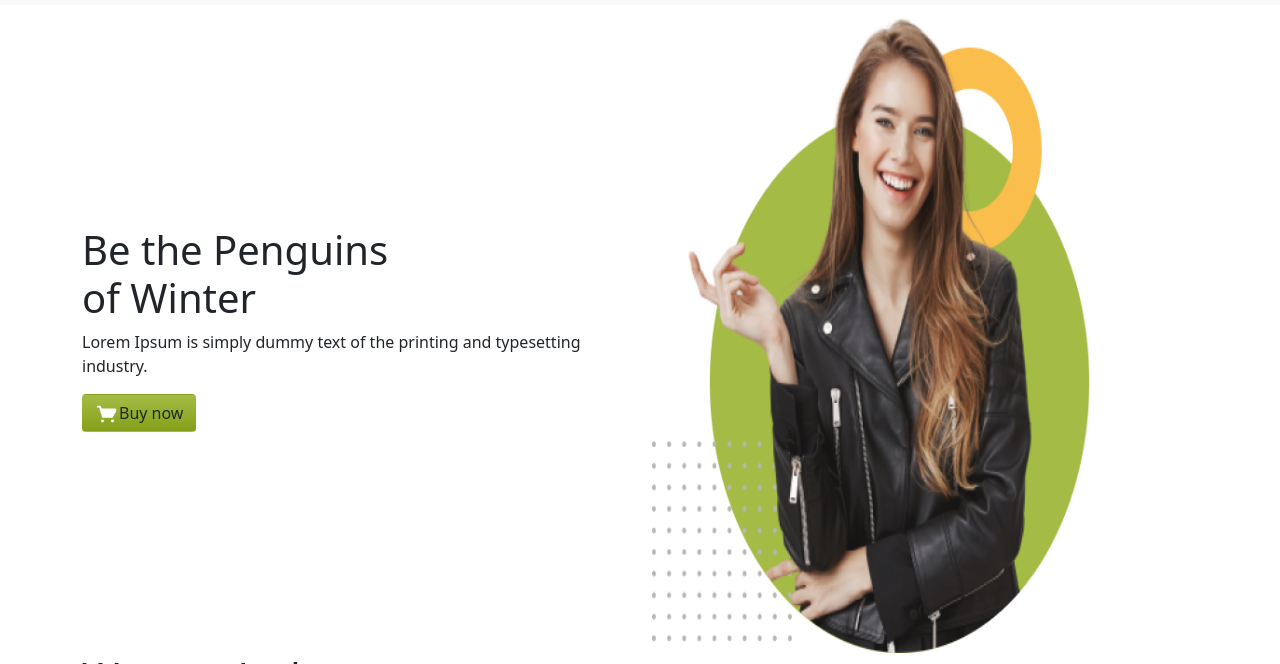
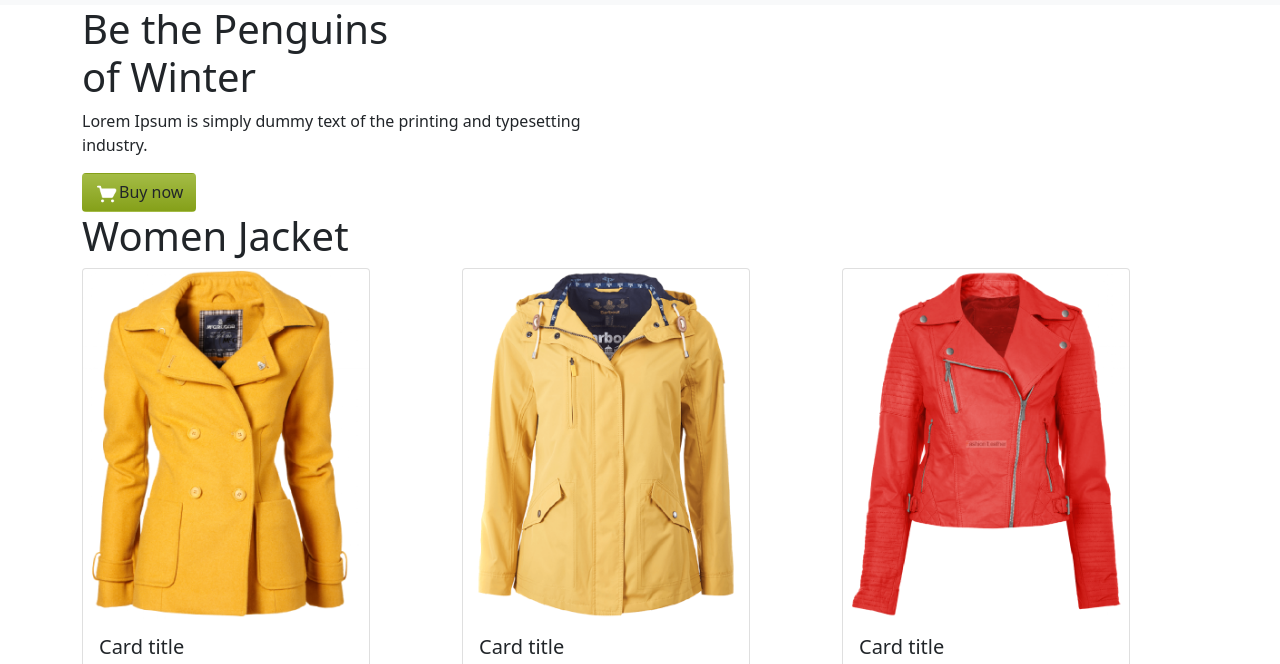
Before and after one commit to Mahmudulislamasif/online_fashion, a plain HTML site: page index.html in a window 1280 px wide. Shown: the part 60-724 px from the top of the page. Drawn offline with Linux system fonts and the light colour scheme.

Commit message:
first commit

```diff
--- a/index.html
+++ b/index.html
@@ -46,8 +46,8 @@
                     and typesetting industry.</p>
                 <a href="#" class="btn"><img src="icons/shopping-cart 1.png" alt="" width="24" height="22">Buy now</a>
               </div>
-              <div class="col col-lg-6 col-sm-12">
-                <img src="images/model.png" alt="" width="440" height="648">
+              <div class="col">
+
               </div>
             </div>
         </section>
```
